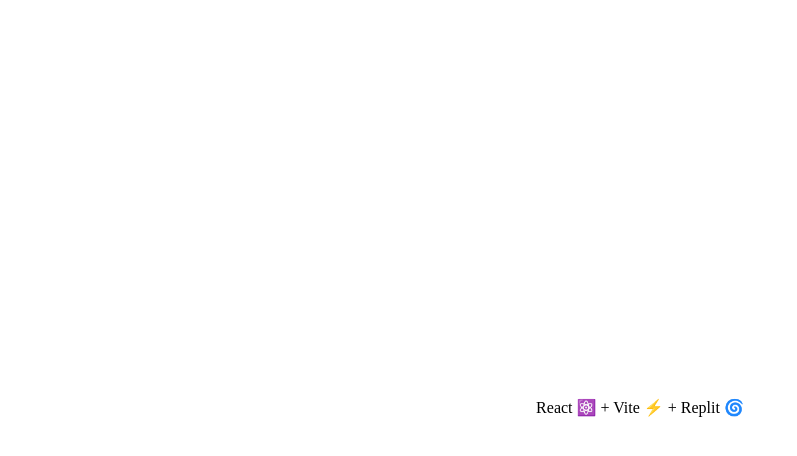
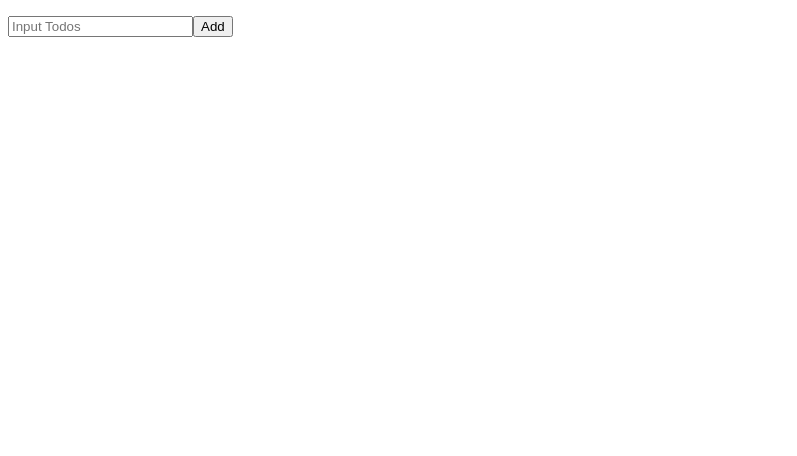
Before and after one commit to lhpark114/TodoList2-1, a React (Vite) app: page / in a window 1280 px wide. Shown: the top 456 px of the page, without its empty margins (0-797 px from the left). Built offline with nearby package versions, Linux system fonts and the light colour scheme.

Commit message:
AddTodo + UUID

```diff
--- a/package.json
+++ b/package.json
@@ -11,7 +11,9 @@
   "keywords": [],
   "author": "",
   "license": "ISC",
-  "dependencies": {},
+  "dependencies": {
+    "uuid": "^9.0.0"
+  },
   "devDependencies": {
     "@types/react": "^18.0.27",
     "@types/react-dom": "^18.0.10",
--- /dev/null
+++ b/src/components/AddTodo.jsx
@@ -0,0 +1,33 @@
+import React, {useState} from 'react'
+import { v4 as uuidv4 } from 'uuid';
+
+export default function AddTodo({ onAdd }){
+  const [task, setTask] = useState('');
+  const handleChange = (e) => {
+    setTask(e.target.value);
+  }
+
+  const handleSubmit = (e) => {
+    e.preventDefault();
+    if(task.trim.length === 0) {
+      return;
+    }
+    onAdd({id: uuid4(), work, status: 'active'});
+    setTask('');
+  };
+
+  return(
+    <form onSubmit = {handleSubmit} >
+      <input
+        type='text'
+        placeholder='Input Todos'
+        value = {task}
+        onChange = {handleChange}
+        />
+        <button>
+          Add
+        </button>
+    </form>
+  );
+
+}
--- a/src/components/TodoList.jsx
+++ b/src/components/TodoList.jsx
@@ -1,7 +1,32 @@
-import React from 'react'
+import React, {useState} from 'react'
+import AddTodo from './AddTodo'
 
 export default function TodoList(){
+  const [todos, setTodos] = useState([
+    {id:1,
+    work: '투두',
+    status: 'done'
+    },
+
+    {id:12,
+    work: 'Next 강의',
+    status: 'done'
+    },
+  ]);
+
+  const handleAdd = (todo) => setTodos([...todos, todo]);
+
   return (
+    <section>
+      <ul>
+        {todos.map((todo) => {
+        (
+          <li key={todo.id}>{todo.work}</li>
+        )
+        })}
+    </ul>
+    <AddTodo onAdd={handleAdd}/>
 
-  )
+    </section>
+  );
 }
--- a/src/index.jsx
+++ b/src/index.jsx
@@ -1,9 +1,9 @@
 import React from 'react'
 import ReactDOM from 'react-dom/client'
-import App from './App'
+import TodoList from './components/TodoList'
 
 ReactDOM.createRoot(document.getElementById('root')).render(
 	<React.StrictMode>
-		<App />
+		<TodoList />
 	</React.StrictMode>
 )
```
Also changed, not shown: 1 other file (tests, documents, lock files or other folders).
